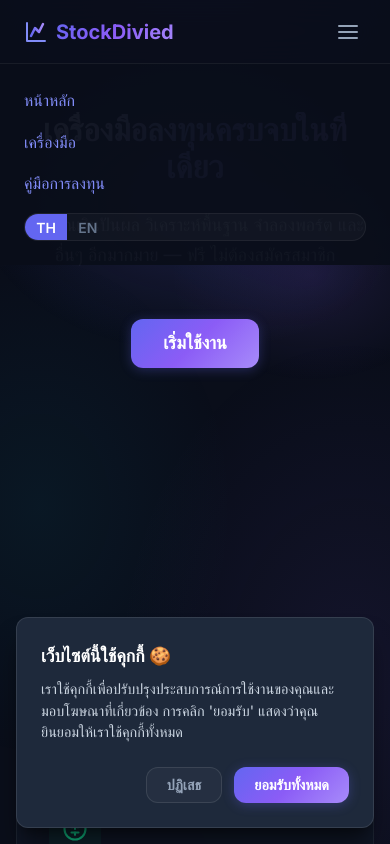
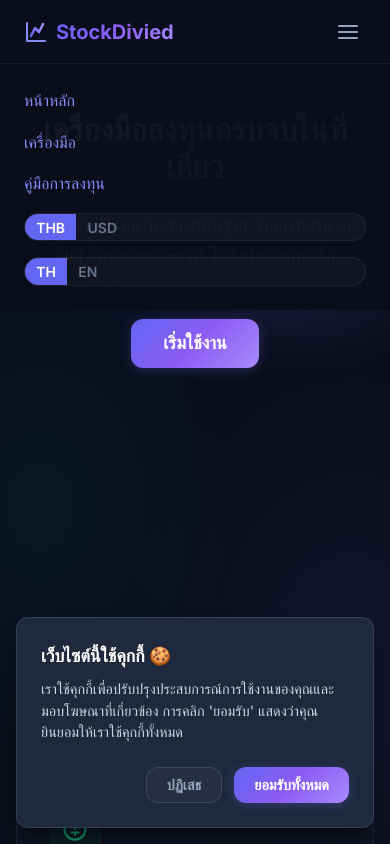
Before and after one commit to khampheeraphopIT/StockDivied, a React (Vite) app: page / in a window 390 px wide. Both pictures are taken after a click on the button "Menu". Shown: the top 844 px of the page. Built offline with nearby package versions, Linux system fonts and the light colour scheme.

Commit message:
Add currency toggle to mobile menu

```diff
--- a/src/components/layout/Navbar/Navbar.tsx
+++ b/src/components/layout/Navbar/Navbar.tsx
@@ -99,6 +99,26 @@
           </Link>
           <div className={styles.langSwitch}>
             <button
+              className={`${styles.langBtn} ${currency === "THB" ? styles.langBtnActive : ""}`}
+              onClick={() => {
+                setCurrency("THB");
+                setMenuOpen(false);
+              }}
+            >
+              THB
+            </button>
+            <button
+              className={`${styles.langBtn} ${currency === "USD" ? styles.langBtnActive : ""}`}
+              onClick={() => {
+                setCurrency("USD");
+                setMenuOpen(false);
+              }}
+            >
+              USD
+            </button>
+          </div>
+          <div className={styles.langSwitch}>
+            <button
               className={`${styles.langBtn} ${locale === "th" ? styles.langBtnActive : ""}`}
               onClick={() => {
                 setLocale("th");
```
